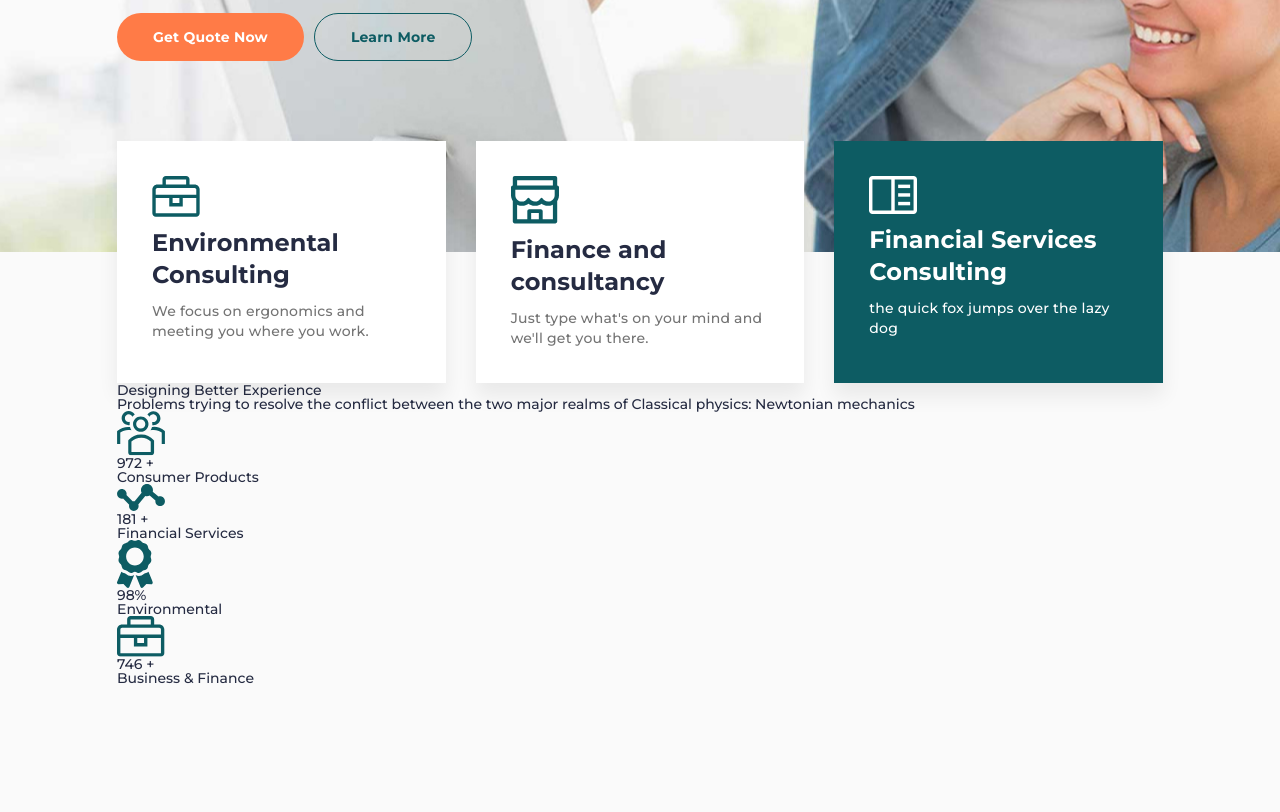
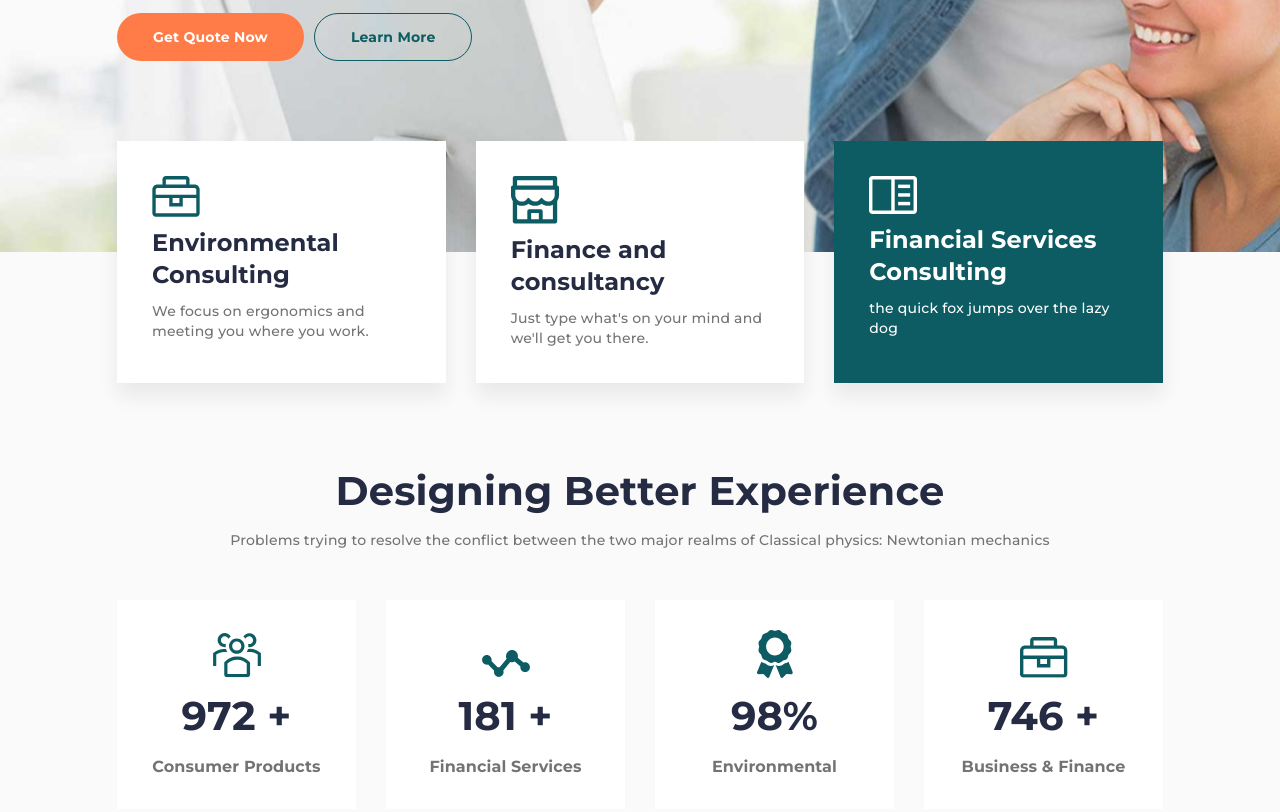
Before and after one commit to Golosova76/Relvise, a plain HTML site: page index.html in a window 1280 px wide. Shown: the part 539-1351 px from the top of the page. Before the commit the page ends 1224 px from the top, so only its background shows below. Drawn offline with Linux system fonts and the light colour scheme.

Commit message:
feat: add section advantages

```diff
--- a/css/style.scss
+++ b/css/style.scss
@@ -54,6 +54,36 @@ html {
     top: 0;
     left: 0;
     object-fit: cover;
+  }
+}
+
+.header-block {
+  text-align: center;
+
+  // .header-block__title
+
+  &__title {
+    font-weight: 700;
+    font-size: 40px;
+    line-height: 1.42;
+    letter-spacing: 0.2px;
+    &:not(:last-child) {
+      margin: 0px 0px 10px 0px;
+    }
+    @media (max-width: 991.98px) {
+      font-size: 36px;
+    }
+    @media (max-width: 767.98px) {
+      font-size: 30px;
+    }
+  }
+
+  // .header-block__sub-title
+
+  &__sub-title {
+    line-height: 1.43;
+    letter-spacing: 0.2px;
+    color: #737373;
   }
 }
 
@@ -382,6 +412,13 @@ html {
   }
 }
 .advantages {
+  padding: 80px 0;
+  @media (max-width: 991.98px) {
+    padding: 50px 0;
+  }
+  @media (max-width: 767.98px) {
+    padding: 40px 0;
+  }
 
   // .advantages__container
 
@@ -391,48 +428,70 @@ html {
   // .advantages__header
 
   &__header {
+    margin: 0px 0px 50px 0px;
+    @media (max-width: 767.98px) {
+      margin: 0px 0px 25px 0px;
+    }
   }
 
   // .advantages__body
 
   &__body {
+    display: flex;
+    flex-wrap: wrap;
+    margin: 0 -15px -30px;
   }
 
   // .advantages__column
 
   &__column {
+    padding: 0 15px;
+    margin: 0px 0px 30px 0px;
+    flex: 0 1 25%;
+    @media (max-width: 1020px) {
+      flex: 0 1 50%;
+    }
+    @media (max-width: 560px) {
+      flex: 0 1 100%;
+    }
   }
 
   // .advantages__item
 
   &__item {
+    background-color: #fff;
+    padding: 30px;
+    text-align: center;
+    font-weight: 700;
+    > *:not(:last-child) {
+      margin: 0px 0px 10px 0px;
+    }
   }
 
   // .advantages__icon
 
   &__icon {
+    height: 48px;
+    display: flex;
+    align-items: flex-end;
+    justify-content: center;
   }
 
   // .advantages__value
 
   &__value {
+    font-size: 40px;
+    line-height: 1.42;
+    letter-spacing: 0.2px;
   }
 
   // .advantages__text
 
   &__text {
-  }
-}
-.header-block {
-
-  // .header-block__title
-
-  &__title {
-  }
-
-  // .header-block__sub-title
-
-  &__sub-title {
+    font-size: 16px;
+    line-height: 1.5;
+    letter-spacing: 0.1px;
+    color: #737373;
   }
 }
 
```
Also changed, not shown: css/style.css.
